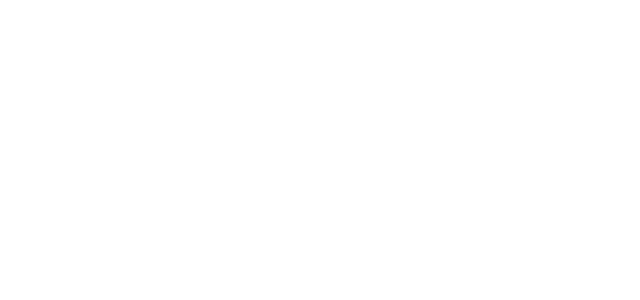
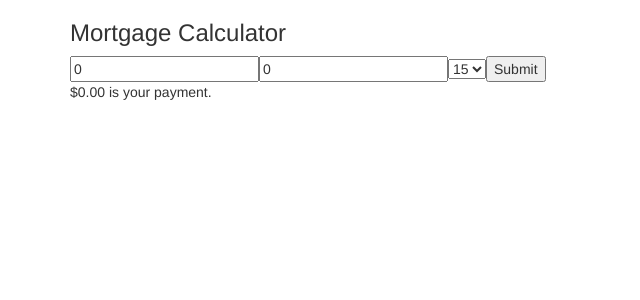
Before and after one commit to Austin-Gray/startnow-react100-mortgage-calculator, a React app: page / in a window 1280 px wide. Shown: the top 300 px of the page, without its empty margins (0-640 px from the left). Built offline with nearby package versions, Linux system fonts and the light colour scheme.

Commit message:
adds functional mortgage calculator

```diff
--- a/src/js/app.jsx
+++ b/src/js/app.jsx
@@ -1,11 +1,41 @@
 import React from 'react';
 
 export default class App extends React.Component {
-  // your Javascript goes here
+  constructor() {
+    super();
+    this.state = {
+      balance: 0,
+      rate: 0,
+      term: 15,
+      output: 0
+    }
+  }
+
+  handleChange(event) {
+    this.setState({[event.target.name]: event.target.value})
+  }
+
+  calculate({balance, rate, term}) {
+    rate = rate/1200
+    this.setState({output: balance * ((rate*(1+rate)**(term*12))/((1+rate)**(term*12)-1))})
+  }
+
   render() {
     return (
-      <div className='container'>
-        {/* your JSX goes here */}
+      <div className='container form-horizontal'>
+        <h3>Mortgage Calculator</h3>
+        <input name="balance" type="number" value={this.state.balance}
+          onChange={this.handleChange.bind(this)}/>
+        <input name="rate" type="number" step="0.01" value={this.state.rate}
+          onChange={this.handleChange.bind(this)}/>
+        <select name="term" onChange={this.handleChange.bind(this)}>
+          <option value="15">15</option>
+          <option value="30">30</option>
+        </select>
+        <button name="submit" onClick={() => this.calculate.bind(this)(this.state)}>Submit</button>
+        <div name="output" id="output">
+          <p>${this.state.output.toFixed(2)} is your payment.</p>
+        </div>
       </div>
     );
   }
```
